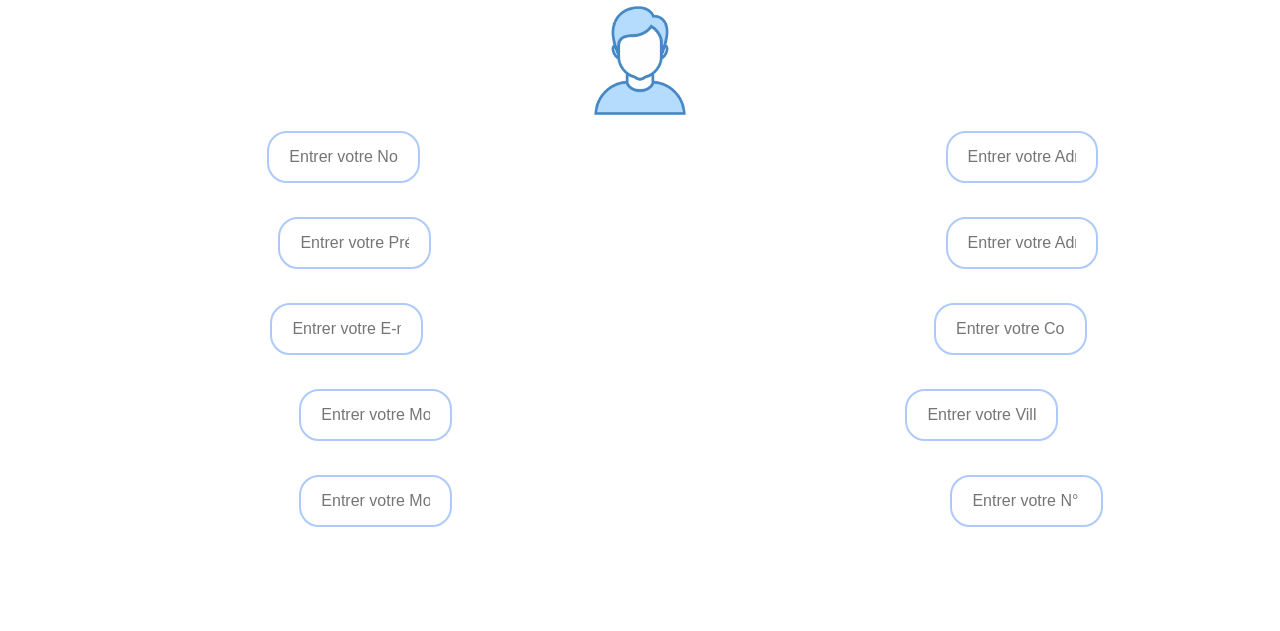
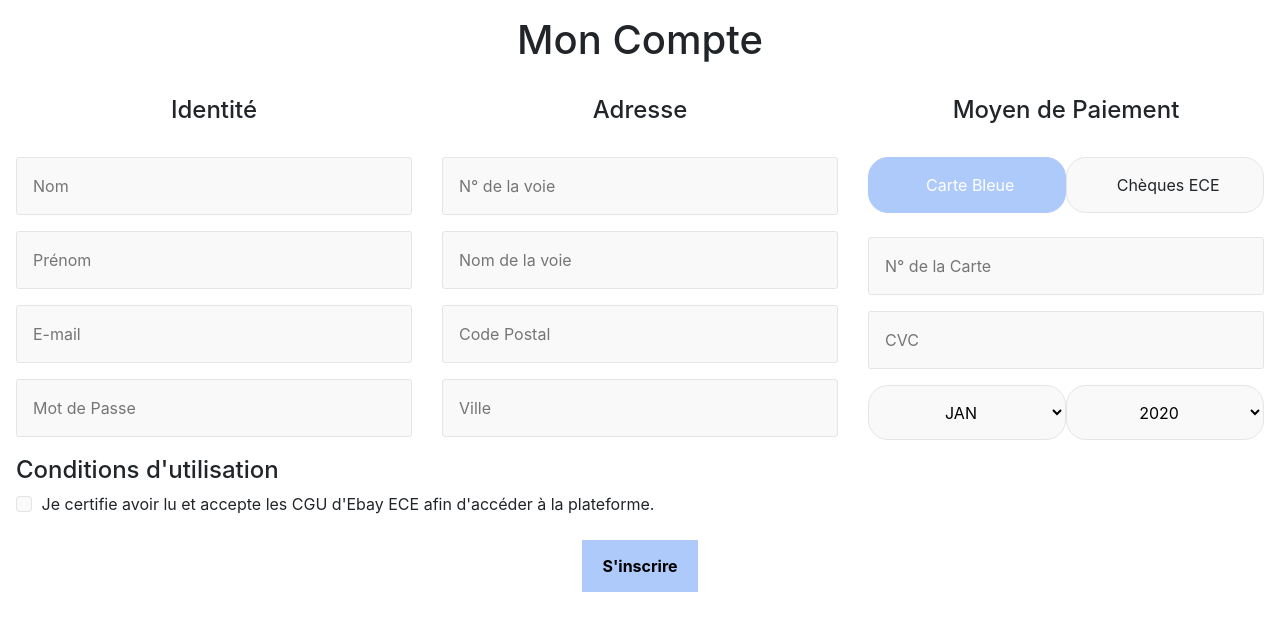
Before and after one commit to MickaelGremy/ProjetPiscine2020, a PHP site: page /register.html in a window 1280 px wide. Shown: the top 631 px of the page. Run offline with PHP 8.4, Linux system fonts and the light colour scheme.

Commit message:
Page Register (màj)

```diff
--- a/register.css
+++ b/register.css
@@ -1,71 +1,143 @@
 body
 {
-    background: #0c070a;
+    padding: 1em;
+    font-family: Avenir, sans-serif;
+    font-size: 15px;
 }
 
-
-label
-{
-    color: white;
-}
-
-
-input[type=text], [type=text], [type=text], input[type=password], input[type=password], input[type=text], [type=text], [type=text], input[type=text], input[type=text]
+input, input[type="radio"] + label, input[type="checkbox"] + label:before, select option, select
 {
     width: 100%;
-    margin-top: 10px;
-    padding: 12px 20px;
-    border: 2px solid #AECAFB;
-    border-radius: 20px;
+    padding: 1em;
+    line-height: 1.4;
+    background-color: #f9f9f9;
+    border: 1px solid #e5e5e5;
+    border-radius: 3px;
+    -webkit-transition: 0.35s ease-in-out;
+    -moz-transition: 0.35s ease-in-out;
+    -o-transition: 0.35s ease-in-out;
+    transition: 0.35s ease-in-out;
+    transition: all 0.35s ease-in-out;
 }
-
 
 button
 {
     background-color: #AECAFB;
-    color: white;
+    color: black;
     padding: 14px 20px;
     border: 2px;
     border-radius: 20px;
     cursor: pointer;
-    width: 10%;
+    width: auto;
 }
-
 
 button:hover
 {
     opacity: 0.8;
 }
 
+input:focus
+{
+    outline: 0;
+    border-color: #AECAFB;
+}
 
-.imgcontainer
+input[type="radio"]
 {
+    display: none;
+}
+
+input[type="radio"] + label, select
+{
+    display: inline-block;
+    width: 50%;
     text-align: center;
+    float: left;
+    border-radius: 20px;
+}
+
+input[type="radio"] + label i
+{
+    padding-right: 0.4em;
+}
+
+input[type="radio"]:checked + label,
+input:checked + label:before,
+select:focus,
+select:active
+{
+    background-color: #AECAFB;
+    color: #fff;
+    border-color: #AECAFB;
+}
+
+input[type="checkbox"]
+{
+    display: none;
+}
+
+input[type="checkbox"] + label
+{
+    position: relative;
+    display: block;
+    padding-left: 1.6em;
+}
+
+input[type="checkbox"] + label:before
+{
+    position: absolute;
+    top: 0.2em;
+    left: 0;
+    display: block;
+    width: 1em;
+    height: 1em;
+    padding: 0;
+    content: "";
+}
+
+input[type="checkbox"] + label:after
+{
+    position: absolute;
+    top: 0.45em;
+    left: 0.2em;
+    font-size: 0.8em;
+    color: #fff;
+    opacity: 0;
+    font-family: FontAwesome;
+    content: "\f00c";
+}
+
+input:checked + label:after
+{
+    opacity: 1;
+}
+
+select
+{
+    height: 3.4em;
+    line-height: 2;
+}
+
+select option
+{
+    background-color: #AECAFB;
+    color: #fff;
+}
+
+.input-group
+{
+    margin-bottom: 1em;
+    zoom: 1;
 }
 
 
-img.user
-{
-    width: 10%;
-}
 
 
-.container-fluid
+@media only screen and (max-width: 540px)
 {
-    padding: 16px;
-}
-
-.title
-{
-    color: black;
-}
-
-
-@media screen and (max-width: 300px)
-{
-    span.psw
+    .col-half
     {
-        display: block;
-        float: none;
+    width: 100%;
+    padding-right: 0;
     }
 }
--- a/register.html
+++ b/register.html
@@ -6,7 +6,7 @@
     <title>Login Page</title>
     <meta charset="utf-8">
     <meta name="viewport" content="width=device-width, initial-scale=1">
-        <link rel="stylesheet" type="text/css" href="login.css">
+    <link rel="stylesheet" type="text/css" href="register.css">
 
     <link rel="stylesheet" href="https://stackpath.bootstrapcdn.com/bootstrap/4.1.3/css/bootstrap.min.css">
 
@@ -15,51 +15,120 @@
 <body>
 
     <center>
+    <h1>Mon Compte</h1>
+    </center>
 
-        <form action=".php" method="post">
+    <form>
 
-            <div class="imgcontainer">
-            <img src="avatar.jpg" alt="User" class="user">
+    <div class="row">
+
+        <div class="col">
+
+            <center>
+            <br> <h4>Identité</h4> <br>
+            </center>
+
+            <div class="input-group">
+                <input type="text" placeholder="Nom"/>
             </div>
 
-            <div class="container-fluid">
-            <div class="row">
+            <div class="input-group">
+                <input type="text" placeholder="Prénom"/>
+            </div>
 
-            <div class="col-lg-6 col-md-6 col-sm-12">
+            <div class="input-group">
+                <input type="mail" placeholder="E-mail"/>
+            </div>
 
-                <label for="Nom">Nom :</label>
-                <input type="text" placeholder="Entrer votre Nom" name="Nom" required> <br><br>
-
-                <label for="Prénom">Prénom :</label>
-                <input type="text" placeholder="Entrer votre Prénom" name="Prénom" required> <br><br>
-
-                <label for="Email">Email :</label>
-                <input type="text" placeholder="Entrer votre E-mail" name="Email" required> <br><br>
-
-                <label for="Password">Mot de Passe :</label>
-                <input type="password" placeholder="Entrer votre Mot de Passe" name="Password" required> <br><br>
-
-                <label for="Password">Mot de Passe :</label>
-                <input type="password" placeholder="Entrer votre Mot de Passe" name="Password" required> <br><br>
+            <div class="input-group">
+                <input type="password" placeholder="Mot de Passe"/>
+            </div>
 
         </div>
 
-            <div class="col-lg-6 col-md-6 col-sm-12">
+        <div class="col">
 
-                <label for="AdresseLigne1">Adresse ligne 1 :</label>
-                <input type="text" placeholder="Entrer votre Adresse" name="AdresseLigne1" required> <br><br>
+            <center>
+            <br> <h4>Adresse</h4> <br>
+            </center>
 
-                <label for="AdresseLigne2">Adresse ligne 2 :</label>
-                <input type="text" placeholder="Entrer votre Adresse" name="AdresseLigne2" required> <br><br>
+            <div class="input-group">
+            <input type="text" placeholder="N° de la voie"/>
+            </div>
 
-                <label for="CodePostal">Code Postal :</label>
-                <input type="text" placeholder="Entrer votre Code Postal" name="CodePostal" required> <br><br>
+            <div class="input-group">
+            <input type="text" placeholder="Nom de la voie"/>
+            </div>
 
-                <label for="Ville">Ville :</label>
-                <input type="text" placeholder="Entrer votre Ville" name="Ville" required> <br><br>
+            <div class="input-group">
+            <input type="text" placeholder="Code Postal"/>
+            </div>
 
-                <label for="NumérodeTéléphone">N° de Téléphone :</label>
-                <input type="text" placeholder="Entrer votre N° de Téléphone" name="NumérodeTéléphone" required> <br><br>
+            <div class="input-group">
+            <input type="text" placeholder="Ville"/>
+            </div>
+
+        </div>
+
+
+        <div class="col">
+
+            <center>
+            <br> <h4>Moyen de Paiement</h4> <br>
+            </center>
+
+            <div class="input-group">
+
+                <input id="payment-method-card" type="radio" name="payment-method" value="card" checked="true"/>
+
+                <label for="payment-method-card"><span><i class="visa"></i>Carte Bleue</span></label>
+
+                <input id="payment-method-chequecadeau" type="radio" name="payment-method" value="chequecadeau"/>
+
+                <label for="payment-method-chequecadeau"> <span><i class="chequecadeau"></i>Chèques ECE</span></label>
+
+            </div>
+
+            <div class="input-group">
+                <input type="text" placeholder="N° de la Carte"/>
+            </div>
+
+
+            <div class="col-half">
+
+                <div class="input-group">
+                    <input type="text" placeholder="CVC"/>
+                </div>
+
+            </div>
+
+            <div class="col-half">
+
+                <div class="input-group">
+
+                <select>
+                    <option>JAN</option>
+                    <option>FEV</option>
+                    <option>MAR</option>
+                    <option>AVR</option>
+                    <option>MAI</option>
+                    <option>JUI</option>
+                    <option>JUI</option>
+                    <option>AOU</option>
+                    <option>SEP</option>
+                    <option>OCT</option>
+                    <option>NOV</option>
+                    <option>DEC</option>
+                </select>
+
+                <select>
+                    <option>2020</option>
+                    <option>2021</option>
+                    <option>2022</option>
+                    <option>2023</option>
+                    <option>2024</option>
+                    <option>2025</option>
+                </select>
 
                 </div>
 
@@ -67,8 +136,29 @@
 
         </div>
 
+        </div>
+
+
+        <div class="row">
+
+            <div class="col">
+
+            <h4>Conditions d'utilisation</h4>
+
+            <div class="input-group">
+
+                <input id="terms" type="checkbox"/>
+                <label for="terms">Je certifie avoir lu et accepte les CGU d'Ebay ECE afin d'accéder à la plateforme.</label>
+                </div>
+
+            </div>
+
+        </div>
+
+        <center>
+        <a href="home.html"></a><button type="submit"><b>S'inscrire</b></button>
+        </center>
+
     </form>
 
-        </center>
-
 </body>
```
Lines whose indentation alone changed are shown as unchanged.
